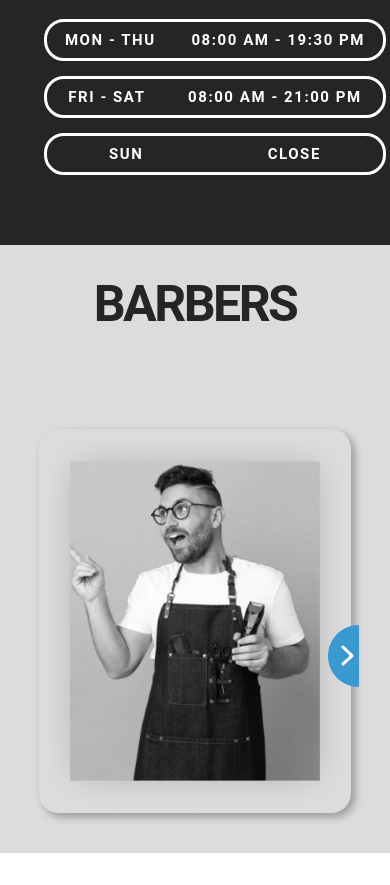
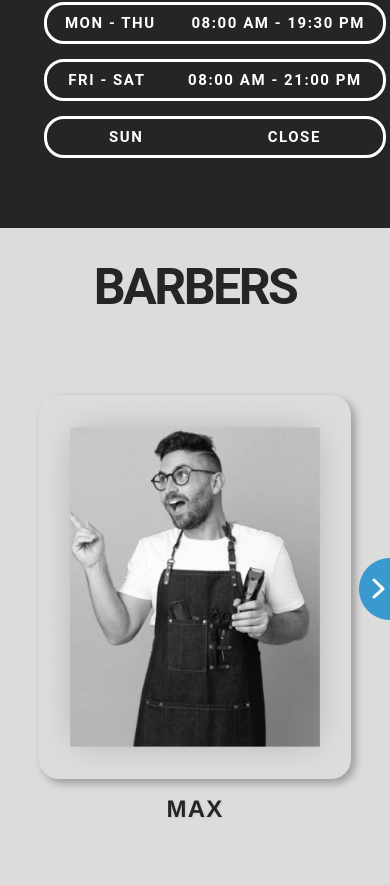
Before and after one commit to Yuraro/barbershop, a React (Create React App) app: page / in a window 390 px wide. Shown: the part 969-1854 px from the top of the page. Before the commit the page ends 1822 px from the top, so only its background shows below. Built offline with nearby package versions, Linux system fonts and the light colour scheme.

Commit message:
Barbers
&&Hero.css&&Home.css&barber.js

```diff
--- a/src/Components/Barbers/Barbers.css
+++ b/src/Components/Barbers/Barbers.css
@@ -6,7 +6,7 @@
     height: 100%;
     flex-shrink: 0;
     background: var(--third-color);
-    padding-bottom: 40px;
+    padding-bottom: 50px;
 }
 .barbers-wrap{
     width: 100%;
@@ -14,7 +14,7 @@
     align-items: center;
     justify-content: center;
     flex-direction: column;
-    gap: 67px;
+    gap: 50px;
 }
 .barbers-title{
     color: #252525;
@@ -50,9 +50,71 @@
     transform: translateX(20px);
 }
 
+.barbers-name {
+    color: var(--first-color);
+    /* A modern, neutral color */
+    font-family: 'Helvetica Neue', Arial, sans-serif;
+    /* A clean, modern font-family */
+    font-size: 1.5rem;
+    /* A larger font-size for prominence */
+    font-weight: bold;
+    /* Make the name stand out */
+    text-transform: uppercase;
+    /* Uppercase letters for a more graphic, editorial look */
+    letter-spacing: 0.05em;
+    /* Increase letter-spacing for better readability in uppercase */
+    margin: 0.5em 0;
+    /* Add some vertical spacing */
+    text-align: center;
+    /* Center-align the name for balance */
+    text-shadow: 1px 1px 2px rgba(0, 0, 0, 0.1);
+    /* Optional: a subtle text shadow for depth */
+    transition: color 0.3s ease;
+    /* Transition for hover effects */
+}
+
+.barbers-name:hover {
+    color: #5a5a5a;
+    /* Change color on hover for interactive feedback */
+}
+
 .barber-btn{
     height: 62px;
     flex-shrink: 0;
     position: absolute;
-    margin-top: 380px;
+    margin-top: 330px;
 }
+
+@media screen and (min-width: 768px) {
+    .barbers {
+            padding-bottom: 90px;
+        }
+        .barbers-title {
+            font-size: 70px;
+        }
+    .barbers-wrap-img{
+        display: flex;
+        align-items: center;
+        justify-content: center;
+        flex-direction: row;
+        gap: 15px;
+    }
+        .barber-btn {
+            height: 82px;
+            margin-top: 375px;
+        }
+}
+@media screen and (min-width: 1200px) {
+    .barbers{
+        padding-bottom: 160px;
+    }
+        .barbers-title {
+            font-size: 90px;
+        }
+    .barbers-wrap-img {
+        gap: 25px;
+    }
+        .barber-btn {
+            margin-top: 421px;
+        }
+}
--- a/src/Components/Barbers/Barbers.jsx
+++ b/src/Components/Barbers/Barbers.jsx
@@ -1,20 +1,40 @@
 import React, { useEffect, useState } from 'react'
 import './Barbers.css'
-import barber from '../../Service/barber'
+import barberList from '../../Service/barber'
 import next_barber_btn from '../Assets/burbers-btn.png'
 
 export const Barbers = () => {
 
     const [currentBarberIndex, setCurrentBarberIndex] = useState(0);
     const [animationState, setAnimationState] = useState('barbers-img-active');
+    const [visibleBarbersCount, setVisibleBarbersCount] = useState(1);
+
+    const updateVisibleBarbers = () => {
+        const width = window.innerWidth;
+        if (width >= 1200) {
+            setVisibleBarbersCount(3);
+        } else if (width >= 768) {
+            setVisibleBarbersCount(2);
+        } else {
+            setVisibleBarbersCount(1);
+        }
+    };
+
+    useEffect(() => {
+        window.addEventListener('resize', updateVisibleBarbers);
+        updateVisibleBarbers();
+        return () => window.removeEventListener('resize', updateVisibleBarbers);
+    }, []);
 
     const nextBarber = () => {
         setAnimationState('barbers-img-exiting');
         setTimeout(() => {
-            setCurrentBarberIndex((prevIndex) => (prevIndex + 1) % barber.length);
+            setCurrentBarberIndex((prevIndex) => (prevIndex + 1) % barberList.length);
             setAnimationState('barbers-img-entering');
         }, 200);
     };
+
+    const visibleBarbers = barberList.slice(currentBarberIndex, currentBarberIndex + visibleBarbersCount);
 
     useEffect(() => {
         if (animationState === 'barbers-img-entering') {
@@ -24,13 +44,20 @@ export const Barbers = () => {
         }
     }, [animationState]);
 
-    const currentBarber = barber[currentBarberIndex];
 
     return (
         <div className='barbers'>
             <div className='barbers-wrap'>
                 <h1 className='barbers-title'>BARBERS</h1>
-                <img src={currentBarber.img} alt={currentBarber.name} id={currentBarber.id} className={`barbers-img ${animationState}`}/>
+                <div className='barbers-wrap-img'>
+                    {visibleBarbers.map((barber, index) => (
+                        <div>
+                            <img key={barber.id} src={barber.img} alt={barber.name} className={`barbers-img ${animationState}`} />
+                            <p className='barbers-name'>{barber.name}</p>
+                        </div>
+
+                ))}
+                </div>
             </div>
             <img src={next_barber_btn} alt="barber-btn" onClick={nextBarber} className='barber-btn'/>
         </div>
--- a/src/Components/Hero/Hero.css
+++ b/src/Components/Hero/Hero.css
@@ -9,6 +9,7 @@
     overflow: hidden;
     display: flex;
     justify-content: center;
+    align-items: center;
 }
 
 .hero::after {
@@ -27,7 +28,7 @@
     justify-content: center;
     align-items: center;
     flex-direction: column;
-    margin-top: 120px;
+    margin-top: 80px;
     margin-left: 20px;
     margin-right: 20px;
     position: absolute;
@@ -61,7 +62,7 @@
     flex-shrink: 0;
     border-radius: 18px;
     background: var(--second-color);
-    margin-top: 80px;
+    margin-bottom: auto;
     padding-bottom: 5px;
 
     color: var(--fourth-color);
@@ -97,10 +98,11 @@
             margin-top: 150px;
             margin-left: 30px;
             margin-right: auto;
+            margin-bottom: 50px;
         }
 
         .hero-content-title {
-            font-size: 110px;
+            font-size: 100px;
             font-weight: 800;
         }
                 .hero-content-title span{
@@ -110,7 +112,7 @@
 
         .hero-content-btn {
             width: 542px;
-            height: 111px;
+            height: 100px;
             flex-shrink: 0;
 
             color: var(--fourth-color);
@@ -129,9 +131,9 @@
 }
 
 @media screen and (min-width: 1200px) {
-/*     .hero{
-        height: 1074px;
-    } */
+        .hero-content {
+            margin-bottom: 100px;
+        }
 
     .hero-content-title {
             font-size: 150px;
--- a/src/Pages/Home/Home.css
+++ b/src/Pages/Home/Home.css
@@ -1,6 +1,6 @@
 
 .home-container {
-    padding-top: 89vh;
+    padding-top: 87vh;
     display: flex;
     justify-content: center;
     align-items: center;
@@ -9,12 +9,12 @@
 
 @media screen and (min-width: 768px) {
     .home-container {
-            padding-top: 85vh;
+            padding-top: 81vh;
         }
 }
 
 @media screen and (min-width: 1200px) {
     .home-container {
-        padding-top: 83vh;
+        padding-top: 82vh;
     }
 }
--- a/src/Service/barber.js
+++ b/src/Service/barber.js
@@ -17,7 +17,22 @@ const all_barbers = [
     id: 3,
     name:'Taras',
     img: barber_3,
-}
+},
+{
+    id: 4,
+    name:'Alex',
+    img: barber_1,
+},
+{
+    id: 5,
+    name:'Yuriy',
+    img: barber_2,
+    },
+{
+    id: 6,
+    name:'Sergii',
+    img: barber_3,
+},
 ]
 
    export default all_barbers;
```
Also changed, not shown: src/Components/Assets/burbers-btn.png.
